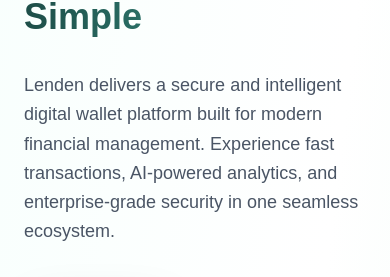
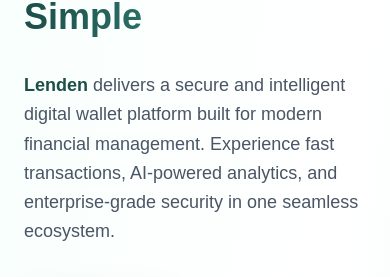
Before and after one commit to AlFahad47/Lenden, a Next.js app: page /about in a window 390 px wide. Shown: the part 340-617 px from the top of the page. Built offline with nearby package versions, Linux system fonts and the light colour scheme.

Commit message:
responsiveness

```diff
--- a/src/app/about/page.tsx
+++ b/src/app/about/page.tsx
@@ -1,262 +1,10 @@
-// "use client";
-
-// import { motion } from "framer-motion";
-// import Link from "next/link";
-// import { useEffect, useState } from "react";
-
-// // ===== Animated Counter =====
-// function Counter({ value, label }: { value: number; label: string }) {
-//   const [count, setCount] = useState(0);
-
-//   useEffect(() => {
-//     let start = 0;
-//     const duration = 1200;
-//     const stepTime = 16;
-//     const increment = value / (duration / stepTime);
-
-//     const timer = setInterval(() => {
-//       start += increment;
-//       if (start >= value) {
-//         setCount(value);
-//         clearInterval(timer);
-//       } else {
-//         setCount(Math.floor(start));
-//       }
-//     }, stepTime);
-
-//     return () => clearInterval(timer);
-//   }, [value]);
-
-//   return (
-//     <div className="text-center">
-//       <h3 className="text-4xl font-bold bg-gradient-to-r from-[#1D4E48] to-[#BDDD7E] bg-clip-text text-transparent">
-//         {count}+
-//       </h3>
-//       <p className="text-gray-600 mt-2">{label}</p>
-//     </div>
-//   );
-// }
-
-// // ===== Animation Variants =====
-// const container = {
-//   hidden: {},
-//   show: { transition: { staggerChildren: 0.2 } },
-// };
-
-// const fadeUp = {
-//   hidden: { opacity: 0, y: 50 },
-//   show: {
-//     opacity: 1,
-//     y: 0,
-//     transition: { duration: 0.8, ease: "easeOut" },
-//   },
-// };
-
-// export default function AboutPage() {
-//   return (
-//     <div className="relative min-h-screen overflow-hidden bg-gradient-to-br from-white via-[#f7faf9] to-[#eef5f3]">
-
-//       {/* ===== Animated Gradient Background ===== */}
-//       <motion.div
-//         animate={{ scale: [1, 1.2, 1], opacity: [0.3, 0.5, 0.3] }}
-//         transition={{ duration: 12, repeat: Infinity }}
-//         className="absolute -top-20 -left-20 w-96 h-96 bg-gradient-to-r from-[#BDDD7E]/40 to-[#1D4E48]/20 rounded-full blur-3xl -z-10"
-//       />
-
-//       <motion.div
-//         animate={{ scale: [1.1, 1, 1.1], opacity: [0.2, 0.4, 0.2] }}
-//         transition={{ duration: 14, repeat: Infinity }}
-//         className="absolute bottom-0 right-0 w-[500px] h-[500px] bg-gradient-to-r from-[#1D4E48]/30 to-[#BDDD7E]/20 rounded-full blur-3xl -z-10"
-//       />
-
-//       {/* ================= HERO ================= */}
-//       <section className="max-w-7xl mx-auto px-6 py-28 grid lg:grid-cols-2 gap-16 items-center">
-
-//         <motion.div
-//           variants={container}
-//           initial="hidden"
-//           animate="show"
-//           className="space-y-8"
-//         >
-//           <motion.span
-//             variants={fadeUp}
-//             className="inline-block bg-gradient-to-r from-[#BDDD7E]/40 to-[#1D4E48]/20 text-[#1D4E48] px-4 py-2 rounded-full text-sm font-medium"
-//           >
-//             Next-Gen Digital Wallet
-//           </motion.span>
-
-//           <motion.h1
-//             variants={fadeUp}
-//             className="text-4xl md:text-6xl font-extrabold leading-tight bg-gradient-to-r from-[#1D4E48] to-[#2f7c72] bg-clip-text text-transparent"
-//           >
-//             Professional Digital Finance Made Simple
-//           </motion.h1>
-
-//           <motion.p
-//             variants={fadeUp}
-//             className="text-lg text-gray-600 leading-relaxed max-w-xl"
-//           >
-//             Lenden delivers a secure and intelligent digital wallet platform
-//             built for modern financial management. Experience fast transactions,
-//             AI-powered analytics, and enterprise-grade security in one seamless ecosystem.
-//           </motion.p>
-
-//           <motion.div variants={fadeUp} className="flex gap-4 flex-wrap">
-
-//             <Link
-//               href="/register"
-//               className="bg-gradient-to-r from-[#1D4E48] to-[#2f7c72] hover:scale-105 text-white px-8 py-4 rounded-2xl shadow-2xl transition-all duration-300"
-//             >
-//               Get Started
-//             </Link>
-
-//             <Link
-//               href="/login"
-//               className="border border-[#1D4E48] text-[#1D4E48] hover:bg-[#1D4E48] hover:text-white px-8 py-4 rounded-2xl transition-all duration-300"
-//             >
-//               Login
-//             </Link>
-
-//           </motion.div>
-//         </motion.div>
-
-//         {/* Floating Glass Card */}
-//         <motion.div
-//           initial={{ opacity: 0, y: 40 }}
-//           animate={{ opacity: 1, y: [0, -12, 0] }}
-//           transition={{ duration: 6, repeat: Infinity }}
-//           className="bg-white/60 backdrop-blur-2xl p-10 rounded-3xl shadow-[0_20px_60px_rgba(0,0,0,0.12)] border border-white/40"
-//         >
-//           {[
-//             "End-to-End Encrypted Payments",
-//             "Real-Time Transaction Monitoring",
-//             "AI Expense Intelligence",
-//             "Advanced Fraud Protection",
-//           ].map((item, i) => (
-//             <motion.div
-//               key={item}
-//               initial={{ opacity: 0, x: 40 }}
-//               animate={{ opacity: 1, x: 0 }}
-//               transition={{ delay: i * 0.25 }}
-//               className="flex items-center gap-4 mb-6"
-//             >
-//               <div className="w-4 h-4 rounded-full bg-gradient-to-r from-[#1D4E48] to-[#BDDD7E]" />
-//               <p className="text-gray-700 font-medium">{item}</p>
-//             </motion.div>
-//           ))}
-//         </motion.div>
-
-//       </section>
-
-//       {/* ================= STATS ================= */}
-//       <section className="max-w-6xl mx-auto px-6 pb-24">
-//         <motion.div
-//           initial={{ opacity: 0, y: 40 }}
-//           whileInView={{ opacity: 1, y: 0 }}
-//           viewport={{ once: true }}
-//           transition={{ duration: 0.8 }}
-//           className="grid md:grid-cols-3 gap-12 bg-white rounded-3xl shadow-xl p-12"
-//         >
-//           <Counter value={50} label="Secure Transactions / sec" />
-//           <Counter value={99} label="System Reliability %" />
-//           <Counter value={24} label="Customer Support Hours" />
-//         </motion.div>
-//       </section>
-
-//       {/* ================= FEATURES ================= */}
-//       <section className="max-w-7xl mx-auto px-6 pb-28">
-
-//         <motion.h2
-//           initial={{ opacity: 0, y: 40 }}
-//           whileInView={{ opacity: 1, y: 0 }}
-//           viewport={{ once: true }}
-//           transition={{ duration: 0.8 }}
-//           className="text-3xl md:text-5xl font-bold text-center mb-16 bg-gradient-to-r from-[#1D4E48] to-[#2f7c72] bg-clip-text text-transparent"
-//         >
-//           Why Professionals Choose Lenden
-//         </motion.h2>
-
-//         <div className="grid md:grid-cols-2 lg:grid-cols-3 gap-10">
-//           {[
-//             {
-//               title: "Enterprise Security",
-//               desc: "Multi-layer authentication and fraud detection protect every transaction.",
-//             },
-//             {
-//               title: "High Performance",
-//               desc: "Optimized architecture ensures fast, scalable experiences.",
-//             },
-//             {
-//               title: "AI Financial Tools",
-//               desc: "Smart analytics help users make informed financial decisions.",
-//             },
-//           ].map((feature, index) => (
-//             <motion.div
-//               key={feature.title}
-//               initial={{ opacity: 0, y: 50 }}
-//               whileInView={{ opacity: 1, y: 0 }}
-//               viewport={{ once: true }}
-//               transition={{ delay: index * 0.2 }}
-//               className="group bg-white p-10 rounded-3xl shadow-lg hover:shadow-2xl hover:-translate-y-4 transition-all duration-500 border border-gray-100"
-//             >
-//               <h3 className="text-xl font-semibold text-[#1D4E48] mb-4">
-//                 {feature.title}
-//               </h3>
-//               <p className="text-gray-600 leading-relaxed">
-//                 {feature.desc}
-//               </p>
-//             </motion.div>
-//           ))}
-//         </div>
-
-//       </section>
-
-//       {/* ================= TECHNOLOGY ================= */}
-//       <section className="relative bg-gradient-to-r from-[#1D4E48] to-[#2f7c72] text-white py-28 overflow-hidden">
-
-//         <div className="absolute inset-0 opacity-10 bg-[radial-gradient(circle_at_center,white,transparent_70%)]" />
-
-//         <div className="relative max-w-7xl mx-auto px-6 grid lg:grid-cols-2 gap-16 items-center">
-
-//           <div className="space-y-6">
-//             <h2 className="text-3xl md:text-5xl font-bold">
-//               Built with Modern Technology
-//             </h2>
-//             <p className="text-white/80 leading-relaxed max-w-xl">
-//               Lenden is engineered with TypeScript and Next.js to deliver
-//               reliability, performance, and scalability for future-ready
-//               digital finance platforms.
-//             </p>
-//           </div>
-
-//           <div className="grid grid-cols-2 gap-8">
-//             {["TypeScript", "Next.js", "Tailwind CSS", "Framer Motion"].map(
-//               (tech) => (
-//                 <motion.div
-//                   whileHover={{ scale: 1.05 }}
-//                   key={tech}
-//                   className="bg-white/10 hover:bg-white/20 transition-all duration-300 border border-white/20 p-8 rounded-2xl text-center font-semibold backdrop-blur-xl"
-//                 >
-//                   {tech}
-//                 </motion.div>
-//               ),
-//             )}
-//           </div>
-
-//         </div>
-//       </section>
-
-//     </div>
-//   );
-// }
-
 "use client";
 
 import { motion } from "framer-motion";
 import Link from "next/link";
 import { useEffect, useState } from "react";
 
-// ===== Animated Counter =====
+// ===== Animation Counter =====
 function Counter({ value, label }: { value: number; label: string }) {
   const [count, setCount] = useState(0);
 
@@ -346,10 +94,10 @@
             variants={fadeUp}
             className="text-lg text-gray-600 leading-relaxed max-w-xl"
           >
-            Lenden delivers a secure and intelligent digital wallet platform
-            built for modern financial management. Experience fast transactions,
-            AI-powered analytics, and enterprise-grade security in one seamless
-            ecosystem.
+            <span className="font-bold text-[#1D4E48]">Lenden</span> delivers a
+            secure and intelligent digital wallet platform built for modern
+            financial management. Experience fast transactions, AI-powered
+            analytics, and enterprise-grade security in one seamless ecosystem.
           </motion.p>
 
           <motion.div variants={fadeUp} className="flex gap-4 flex-wrap">
--- a/src/data/navLinks.ts
+++ b/src/data/navLinks.ts
@@ -1,12 +1,12 @@
 export interface NavLink {
-  name: string
-  href: string
+  name: string;
+  href: string;
 }
 
 export const navLinks: NavLink[] = [
   { name: "Home", href: "/" },
-  { name: "About", href: "/about" },
+  { name: "About", href: "/AboutPage" },
   { name: "Blog", href: "/blog" },
   { name: "FAQ", href: "/faq" },
-  { name: "Contact", href: "/contact" }
-]
+  { name: "Contact", href: "/contact" },
+];
```
